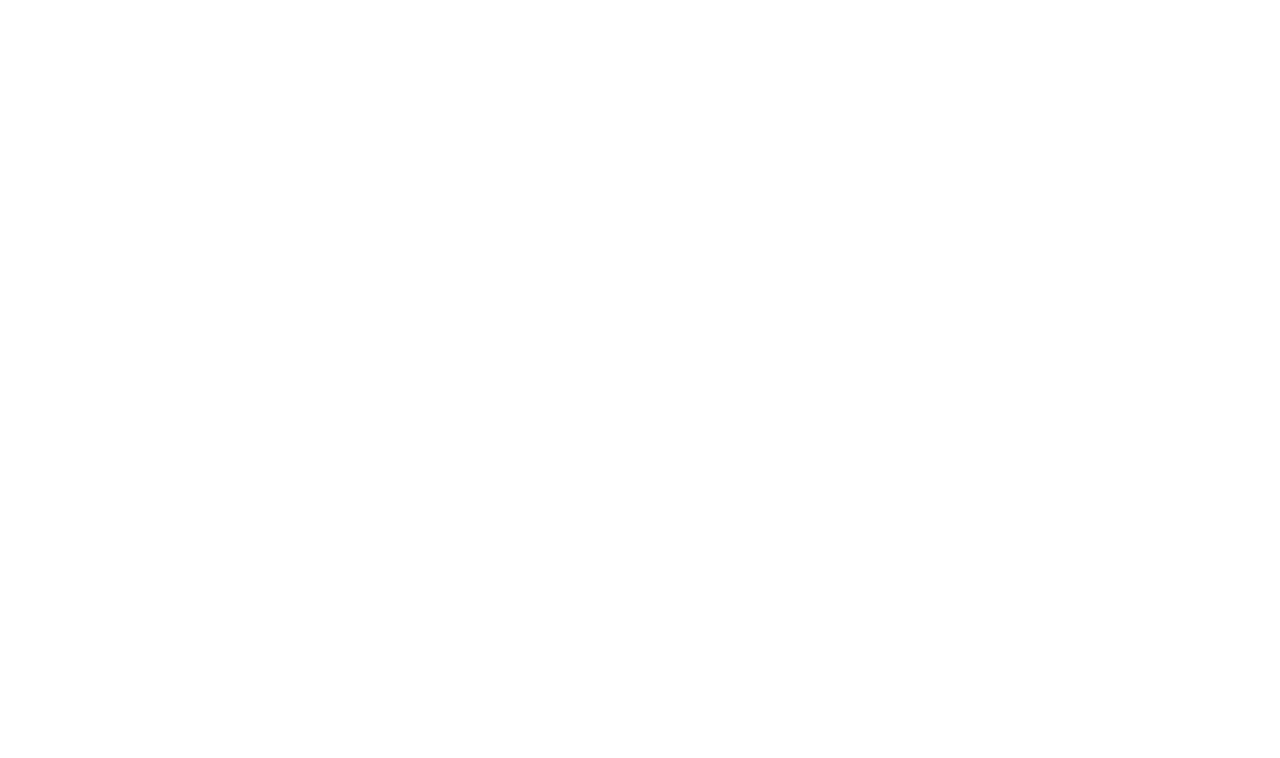
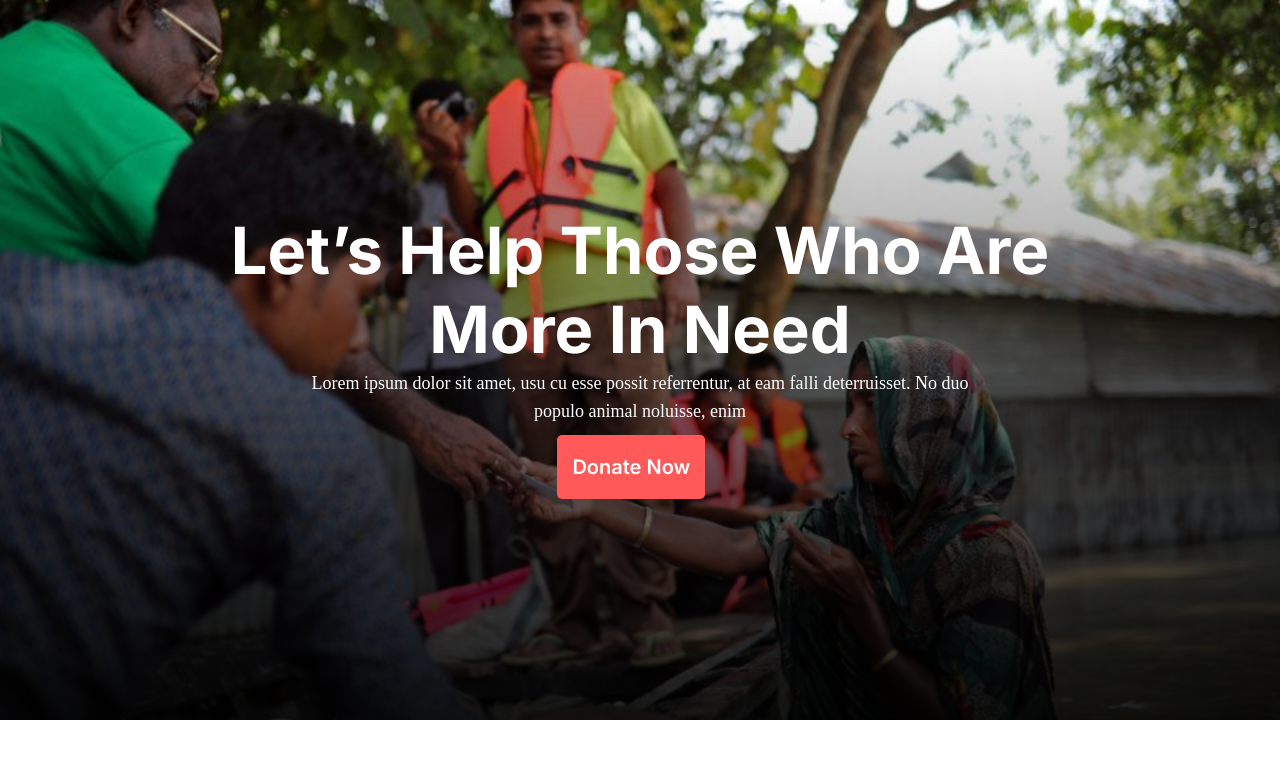
Before and after one commit to marjanhasan/donate-today, a plain HTML site: page index.html in a window 1280 px wide. Drawn offline with Linux system fonts and the light colour scheme.

Commit message:
banner section finished

```diff
--- a/css/styles.css
+++ b/css/styles.css
@@ -0,0 +1,79 @@
+* {
+    margin: 0;
+    padding: 0;
+    font-family: 'Inter', sans-serif;
+}
+
+.btn {
+    padding: 20px 15px;
+    background: #FF5959;
+    border-radius: 5px;
+    border: none;
+    font-weight: 600;
+    font-size: 20px;
+    line-height: 24px;
+    color: #FFFFFF;
+    margin: 10px 40%;
+}
+
+.title {
+    width: 304px;
+    height: 54px;
+    font-weight: 700;
+    font-size: 45px;
+    line-height: 54px;
+    text-align: center;
+    color: #121212;
+}
+
+.description {
+    width: 691px;
+    height: 56px;
+    font-family: 'Poppins';
+    font-style: normal;
+    font-weight: 400;
+    font-size: 18px;
+    line-height: 28px;
+    text-align: center;
+    color: #707070;
+}
+
+/* primary section finished */
+
+
+header {
+    background: url('../images/banner.jfif'), linear-gradient(360deg, #121212 0%, rgba(18, 18, 18, 0) 100%);
+    background-blend-mode: overlay;
+    height: 90vh;
+    background-repeat: no-repeat;
+    background-size: cover;
+    display: flex;
+    justify-content: center;
+    align-items: center;
+}
+
+.header-container h1 {
+    width: 826px;
+    height: 158px;
+    font-weight: 700;
+    font-size: 65px;
+    line-height: 79px;
+    text-align: center;
+    color: #FFFFFF;
+}
+
+.header-container p {
+    width: 691px;
+    height: 56px;
+    font-family: 'Poppins';
+    font-style: normal;
+    font-weight: 400;
+    font-size: 18px;
+    line-height: 28px;
+    text-align: center;
+    color: #FFFFFF;
+    margin: auto;
+
+}
+
+/* banner section finished */
--- a/index.html
+++ b/index.html
@@ -1,13 +1,28 @@
 <!DOCTYPE html>
 <html lang="en">
+
 <head>
     <meta charset="UTF-8">
     <meta http-equiv="X-UA-Compatible" content="IE=edge">
     <meta name="viewport" content="width=device-width, initial-scale=1.0">
     <title>Donate Today</title>
+    <link rel="preconnect" href="https://fonts.googleapis.com">
+    <link rel="preconnect" href="https://fonts.gstatic.com" crossorigin>
+    <link href="https://fonts.googleapis.com/css2?family=Inter:wght@100;200;300;400;500;600;700;800;900&display=swap"
+        rel="stylesheet">
     <link rel="stylesheet" href="css/styles.css">
 </head>
+
 <body>
+    <header>
+        <div class="header-container">
+            <h1>Let’s Help Those Who Are More In Need</h1>
+            <p>Lorem ipsum dolor sit amet, usu cu esse possit referrentur, at eam falli deterruisset. No duo<br>populo animal noluisse, enim</p>
+            <button class="btn">Donate Now</button>
+        </div>
+    </header>
 
+    <!-- banner section finished -->
 </body>
+
 </html>
```
Also changed, not shown: images/banner.jfif (added).
